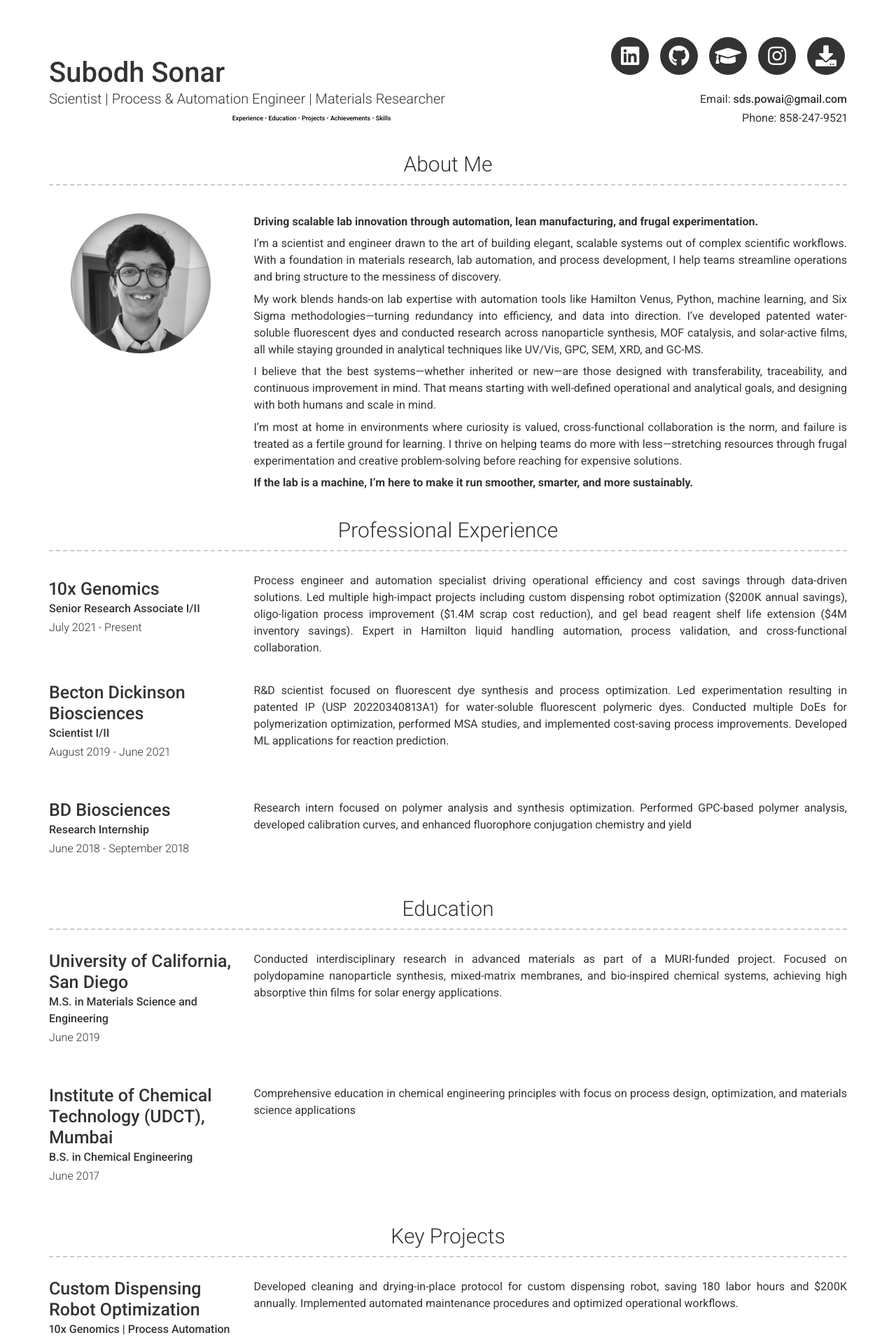
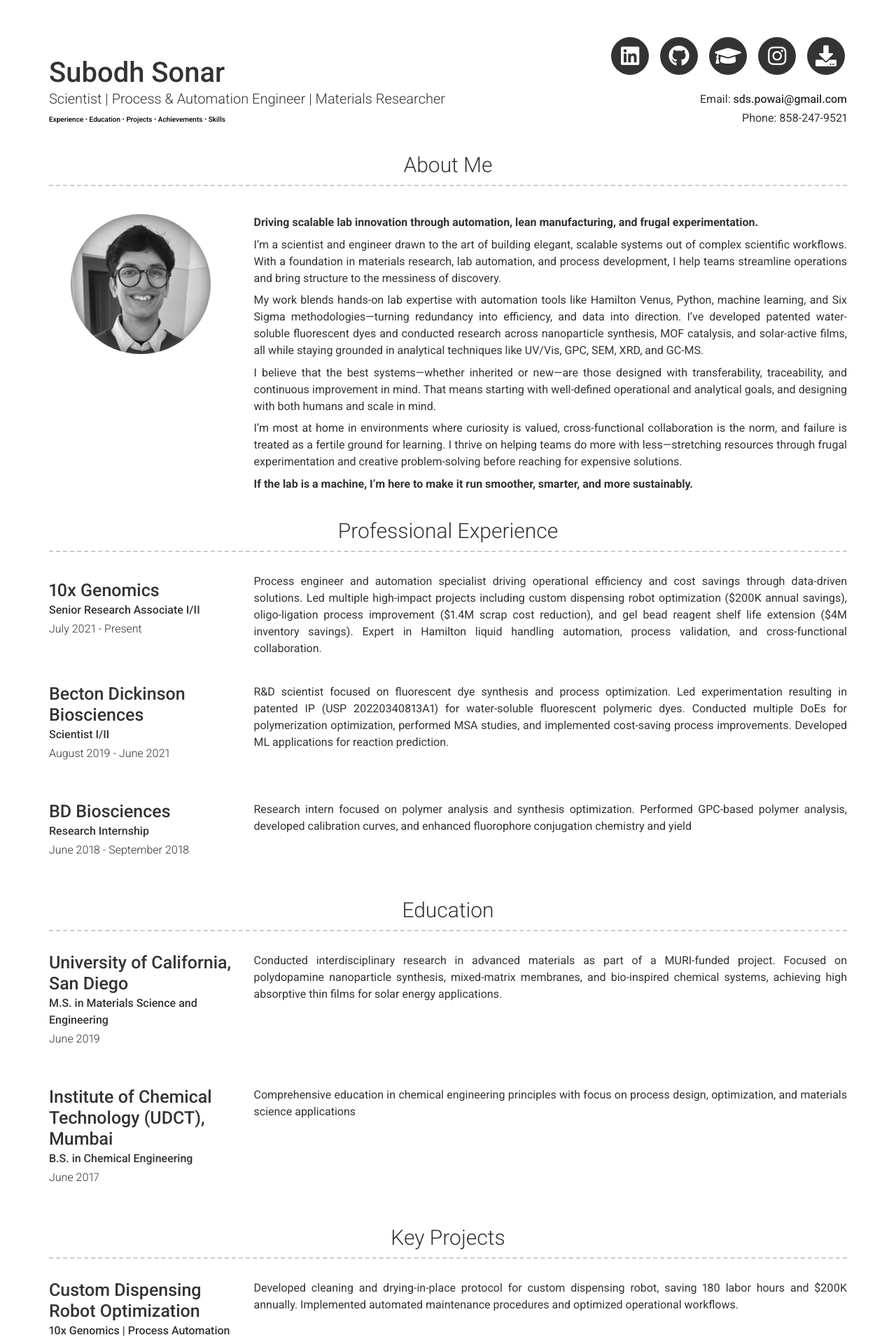
Before and after one commit to subodh122/subodh122.github.io, a Jekyll site: the page built from index.md, in a window 1280 px wide. Shown: the top 1918 px of the page at 70% size. Built offline with Jekyll 4.4.1, drawn with Linux system fonts in a browser that asks for light colours; nearby versions of some CDN libraries.

Commit message:
Update navigation styling: Increase font size to 1em and align left to match email styling

```diff
--- a/_includes/header.html
+++ b/_includes/header.html
@@ -3,7 +3,7 @@
     <div class="col-xs-12 col-sm-6 col-md-6 col-lg-8 header-left">
       <h1>{{ site.name | escape }}</h1>
       <h2>{{ site.title | escape }}</h2>
-      <div style="text-align: center; margin: 10px 0; font-size: 0.9em;">
+      <div style="text-align: left; margin: 10px 0; font-size: 1em;">
         <a href="#professional-experience" style="color: black; text-decoration: none; font-weight: 500;">Experience</a> •
         <a href="#education" style="color: black; text-decoration: none; font-weight: 500;">Education</a> •
         <a href="#key-projects" style="color: black; text-decoration: none; font-weight: 500;">Projects</a> •
```
